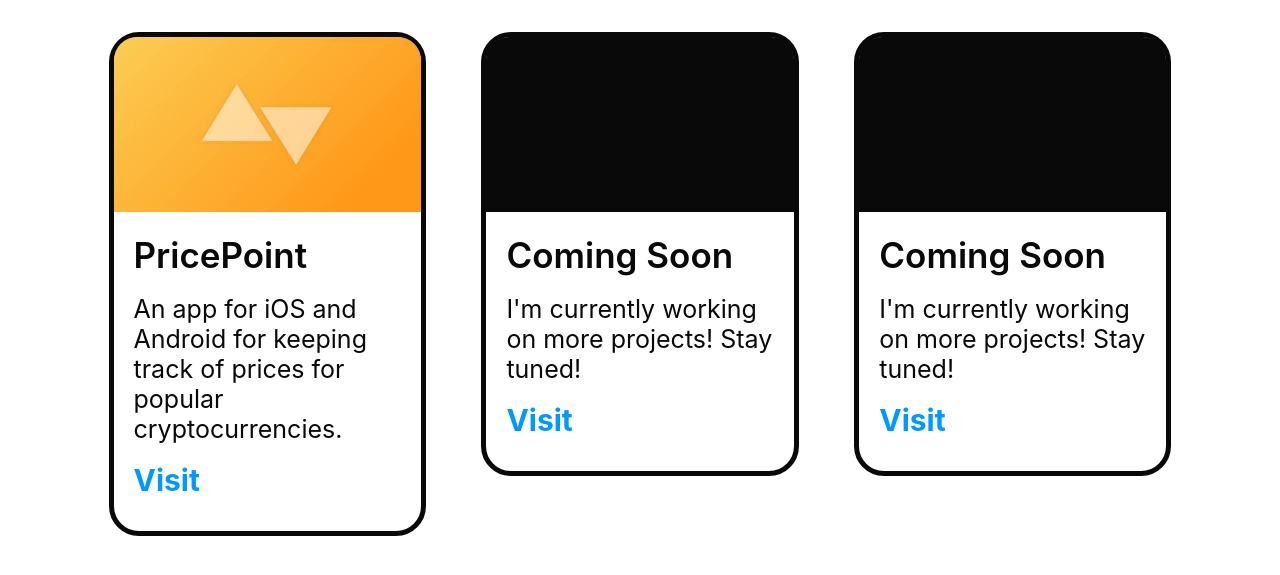
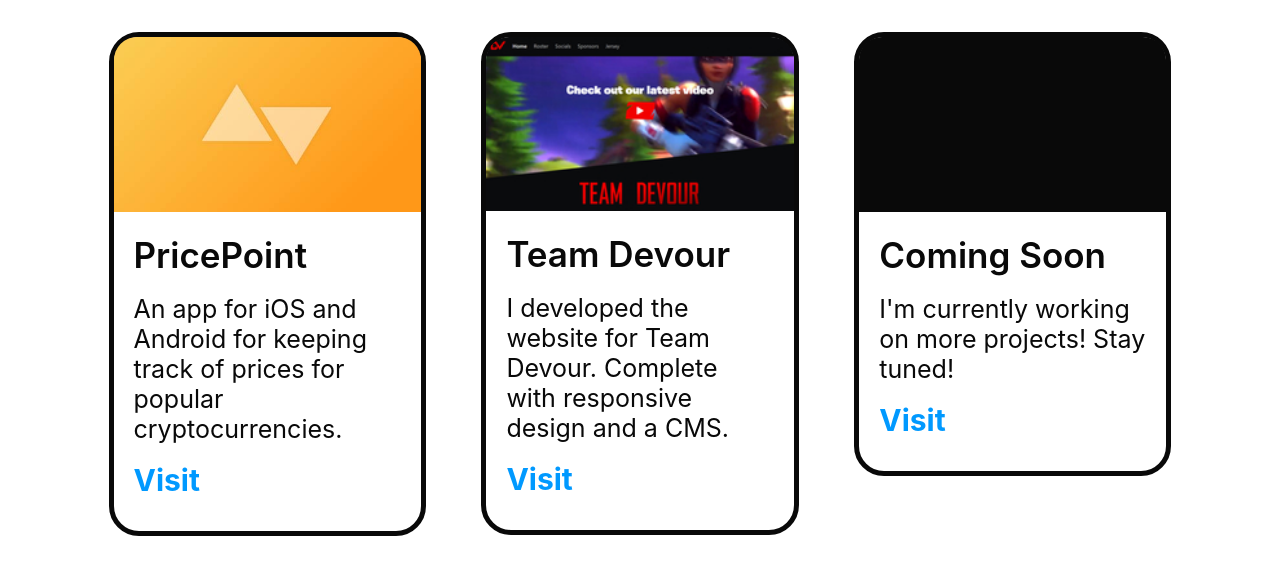
Before and after one commit to Banakin/banakin.github.io, a plain HTML site: page index.html in a window 1280 px wide. Shown: the part 683-1258 px from the top of the page. Drawn offline with Linux system fonts and the light colour scheme.

Commit message:
Added devour

```diff
--- a/index.html
+++ b/index.html
@@ -54,10 +54,10 @@
                     <a class="card-link" href="https://pricepoint.1mb.site/">Visit</a>
                 </div>
                 <div class="card">
-                    <img class="card-image" src="assets/untitled.jpg" alt="COMMING SOON">
-                    <h1 class="card-title">Coming Soon</h1>
-                    <p class="card-description">I'm currently working on more projects! Stay tuned!</p>
-                    <a class="card-link" href="#">Visit</a>
+                    <img class="card-image" src="assets/devour.jpg" alt="COMMING SOON">
+                    <h1 class="card-title">Team Devour</h1>
+                    <p class="card-description">I developed the website for Team Devour. Complete with responsive design and a CMS.</p>
+                    <a class="card-link" href="https://devourgg.com/">Visit</a>
                 </div>
                 <div class="card">
                     <img class="card-image" src="assets/untitled.jpg" alt="COMMING SOON">
```
Also changed, not shown: assets/devour.jpg (added).
